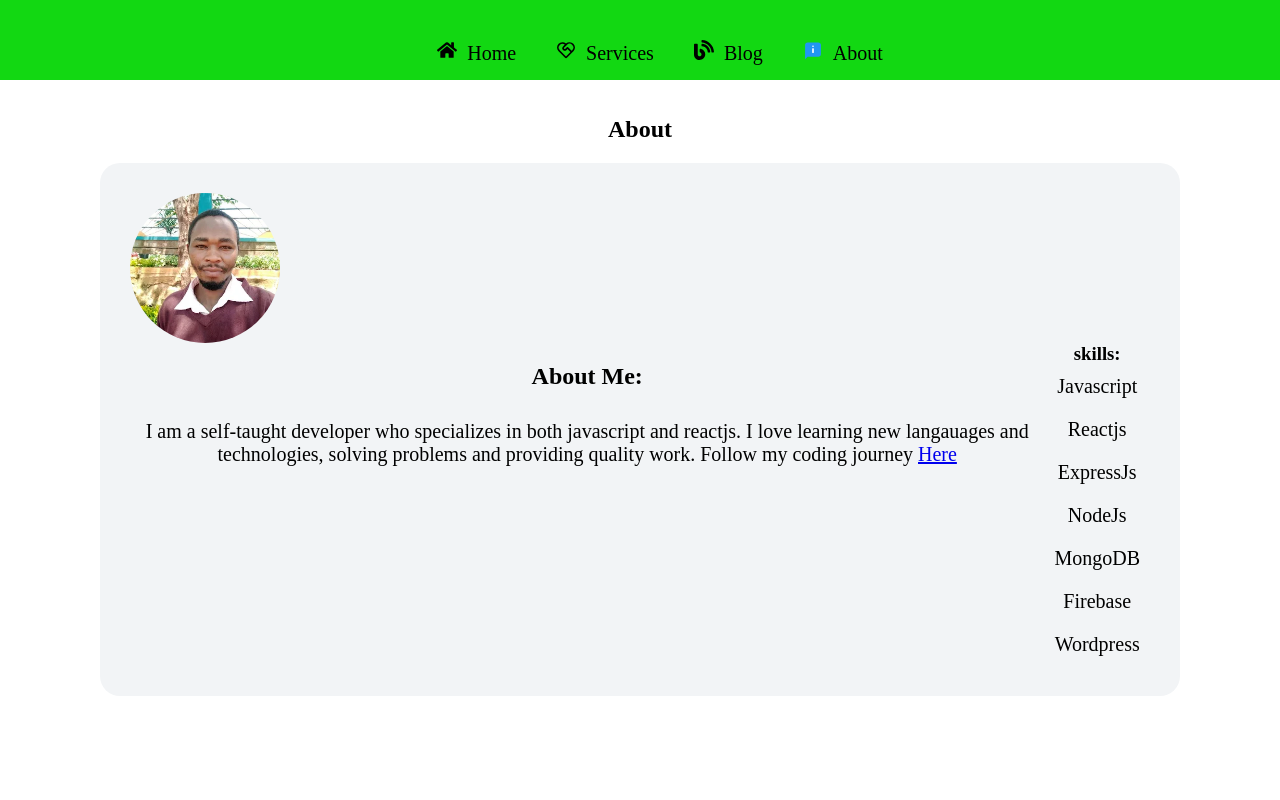
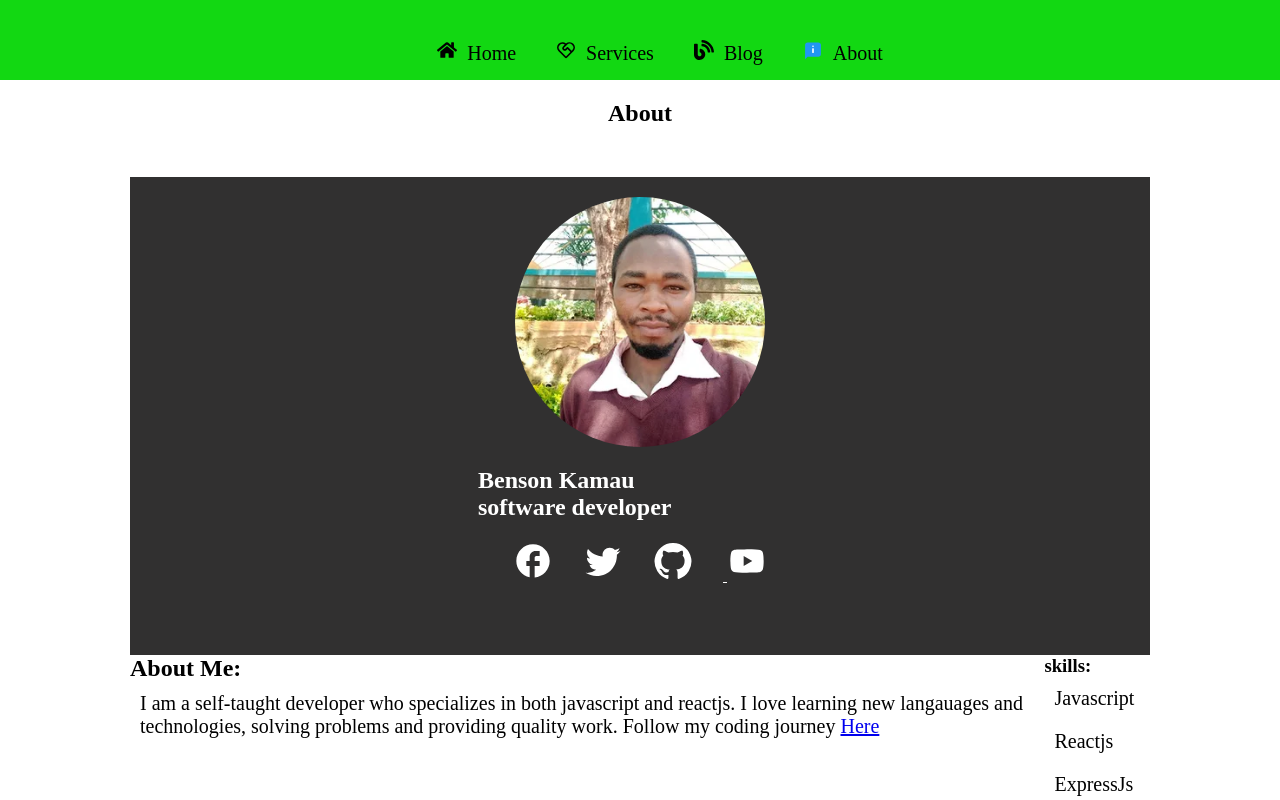
Before and after one commit to sirben181/web-reactv1, a React (Create React App) app: page /about in a window 1280 px wide. Shown: the top 800 px of the page. Built offline with nearby package versions, Linux system fonts and the light colour scheme.

Commit message:
design the header

```diff
--- a/package.json
+++ b/package.json
@@ -5,6 +5,7 @@
   "dependencies": {
     "@emotion/react": "^11.8.1",
     "@emotion/styled": "^11.8.1",
+    "@mui/icons-material": "^5.4.4",
     "@mui/material": "^5.4.4",
     "@reduxjs/toolkit": "^1.7.1",
     "@testing-library/jest-dom": "^5.16.1",
--- a/src/pages/About.js
+++ b/src/pages/About.js
@@ -2,14 +2,32 @@ import React from 'react'
 import './about.css'
 import profile from '../images/benprof.webp'
 import Avatar from '@mui/material/Avatar'
-import { Link } from 'react-router-dom'
+import FacebookRoundedIcon from '@mui/icons-material/FacebookRounded';
+import GitHubIcon from '@mui/icons-material/GitHub';
+import YouTubeIcon from '@mui/icons-material/YouTube';
+import TwitterIcon from '@mui/icons-material/Twitter';
 const About = () => {
     return (
         <div className="about_container">
-            <h2>About</h2>
+            <h2 className='about'>About</h2>
             <div className="about_wrapper">
                    <div className='headerProf'>
-                  <Avatar sx={{height:150, width:150}}className='profilePic' src={profile}/>
+                         <div className='profilePic'>
+                            <Avatar sx={{height:250, width:250}} src={profile}/>
+                         </div>
+                          <div className='personal_title'>
+                                <section>
+                                    <h2>Benson Kamau</h2>
+                                    <h2> software developer</h2>
+                                </section>
+                                <section className='sociallinks'>
+                                    <a href='https://www.facebook.com/benson.kamau.3766' target='_blank' rel='noreferrer'>
+                                         <FacebookRoundedIcon sx={{height:40, width:40}}/></a>
+                                    <a href='https://twitter.com/benson_kamaa'  target='_blank'  rel='noreferrer'><TwitterIcon sx={{height:40, width:40}} /></a>
+                                    <a href='https://github.com/sirben181'  target='_blank'  rel='noreferrer'><GitHubIcon sx={{height:40, width:40}} /></a>
+                                    <a href='https://www.youtube.com'  target='_blank'  rel='noreferrer'> <YouTubeIcon sx={{height:40, width:40}} /></a>
+                                </section>
+                          </div>
                       </div>
                       <div className='skill_container'>
                            <div className='skill_about'>
@@ -46,7 +64,7 @@ const About = () => {
                             websites maintenance
                             wordpress services
                             eccommerce services
-                blog and all other types of websites */}
+                            bl  og and all other types of websites */}
                      </div>
               </div>
       </div>
--- a/src/pages/about.css
+++ b/src/pages/about.css
@@ -6,26 +6,58 @@ margin:0;
     height:auto;
     margin-right:100px;
     margin-left:100px;
-    margin-top:20px;
-    margin-top:6rem;
+    margin-top:5rem;
 }
 .about_wrapper{
-    background:#f2f4f6;
+    /* background:#f2f4f6; */
     display:flex;
+    flex-direction: column;
     justify-content:center;
-    flex-direction: column;
-   border-radius:20px;
-   padding:30px;
-   text-align:center;
+    padding:30px;
+    /* align-content:center; */
+  align-items: center;
 }
-.profilePic{}
-
-.about_container h2{
+.about {
     text-align:center;
     padding:20px;
 }
 .about_wrapper p{ padding:10px;
-font-size:20px;}
+                  font-size:20px;}
+.headerProf{
+    display:flex;
+    flex-direction:column;
+    justify-content: center;
+    align-items:center;
+    padding-bottom:30px;
+    width:100%;
+    background: #313030;
+    height:auto;
+}
+.profilePic{
+    display:flex;
+    flex-direction: column;
+    justify-content: center;
+    align-content:center;
+    margin:20px;
+}
+.personal_title{
+    display:flex;
+    flex-direction: column;
+    justify-content:center;
+    align-content:center;
+    color:#fff;
+    margin-bottom:20px;
+}
+.sociallinks{ padding:20px;}
+.sociallinks a{
+    /* margin:20px; */
+    padding:15px;
+    color:#fff;
+}
+.sociallinks a:hover{
+    color:blue;
+}
+
 .skill_container{
     display:flex;
 
```
Also changed, not shown: 1 other file (tests, documents, lock files or other folders). Lines whose indentation alone changed are shown as unchanged.
